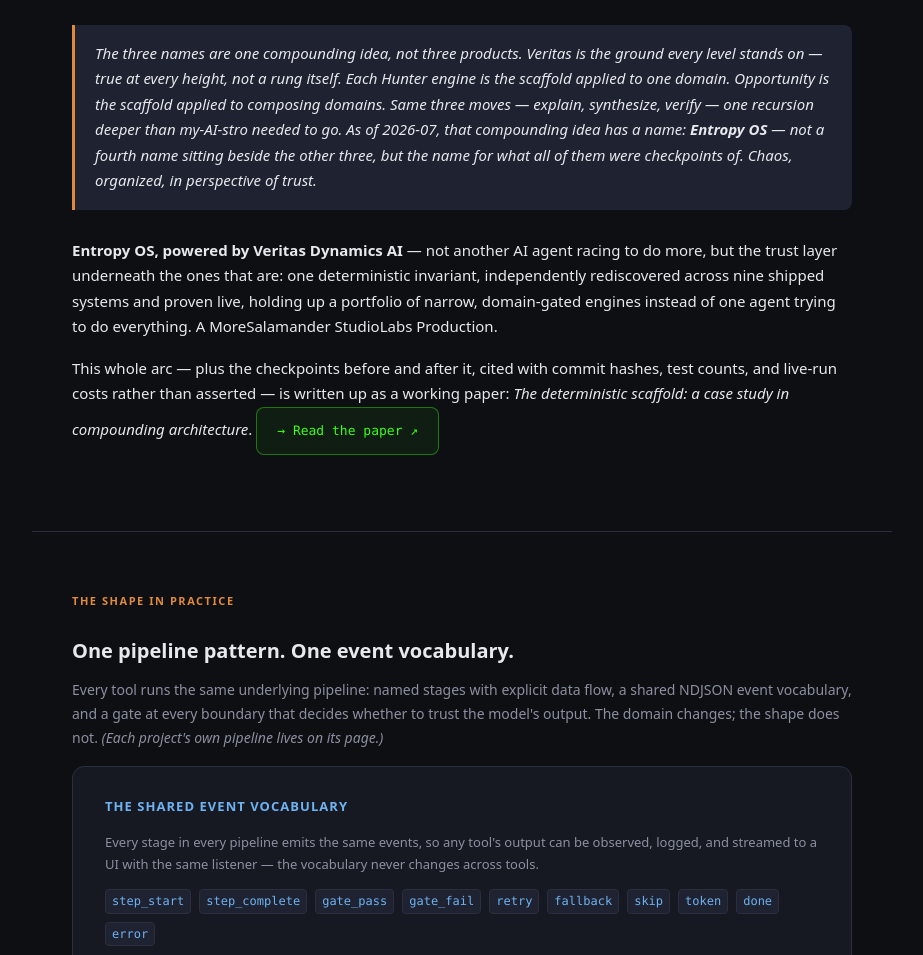
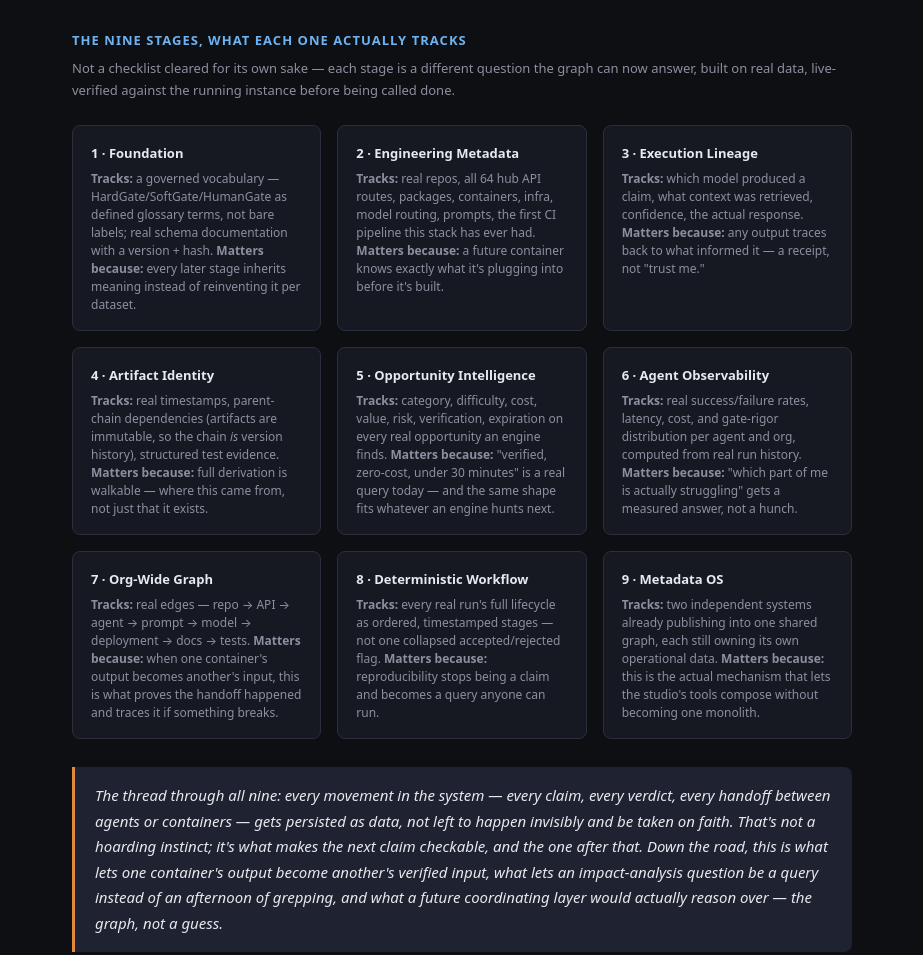
Before and after one commit to MoreSalamander/MoreSalamander.github.io, a plain HTML site: page index.html in a window 1280 px wide. Shown: the part 6066-7021 px from the top of the page, without its empty margins (178-1101 px from the left). Drawn offline with Linux system fonts and the light colour scheme.

Commit message:
Expand the DataHub section: what each of the nine stages actually tracks
The stage list was just nine code-chip tags with no explanation — adds
a 9-card breakdown (Tracks: / Matters because:) grounded in the real
build, not restating the architecture in the abstract: governed
vocabulary, the 64-route engineering graph, execution lineage back to
which model and what context, immutable artifacts' parent chain as
version history, the opportunity attribute set that makes the vision's
example queries real, per-agent observability from real run history,
the real cross-entity graph, full run lifecycles instead of a collapsed
boolean, two independent systems in one shared graph.

Closing rule makes the unifying thread explicit: every movement in the
system — every claim, verdict, and handoff — gets persisted as data,
not left invisible. That's the actual justification for the depth: it's
what lets one container's output become another's verified input, what
turns impact analysis into a query instead of an afternoon of grepping,
and what any future coordinating layer would reason over — the graph,
not a guess.

```diff
--- a/index.html
+++ b/index.html
@@ -567,6 +567,79 @@
     </div>
   </div>
 
+  <h4 style="margin:32px 0 6px;color:var(--accent2)">The nine stages, what each one actually tracks</h4>
+  <p style="font-size:13px;color:var(--muted);margin-bottom:20px">
+    Not a checklist cleared for its own sake — each stage is a different question the graph can
+    now answer, built on real data, live-verified against the running instance before being
+    called done.
+  </p>
+  <div class="principles" style="grid-template-columns:1fr 1fr 1fr">
+    <div class="principle">
+      <div class="pt">1 · Foundation</div>
+      <p><b>Tracks:</b> a governed vocabulary — HardGate/SoftGate/HumanGate as defined glossary
+      terms, not bare labels; real schema documentation with a version + hash. <b>Matters
+      because:</b> every later stage inherits meaning instead of reinventing it per dataset.</p>
+    </div>
+    <div class="principle">
+      <div class="pt">2 · Engineering Metadata</div>
+      <p><b>Tracks:</b> real repos, all 64 hub API routes, packages, containers, infra, model
+      routing, prompts, the first CI pipeline this stack has ever had. <b>Matters because:</b> a
+      future container knows exactly what it's plugging into before it's built.</p>
+    </div>
+    <div class="principle">
+      <div class="pt">3 · Execution Lineage</div>
+      <p><b>Tracks:</b> which model produced a claim, what context was retrieved, confidence, the
+      actual response. <b>Matters because:</b> any output traces back to what informed it — a
+      receipt, not "trust me."</p>
+    </div>
+    <div class="principle">
+      <div class="pt">4 · Artifact Identity</div>
+      <p><b>Tracks:</b> real timestamps, parent-chain dependencies (artifacts are immutable, so
+      the chain <em>is</em> version history), structured test evidence. <b>Matters because:</b>
+      full derivation is walkable — where this came from, not just that it exists.</p>
+    </div>
+    <div class="principle">
+      <div class="pt">5 · Opportunity Intelligence</div>
+      <p><b>Tracks:</b> category, difficulty, cost, value, risk, verification, expiration on
+      every real opportunity an engine finds. <b>Matters because:</b> "verified, zero-cost, under
+      30 minutes" is a real query today — and the same shape fits whatever an engine hunts next.</p>
+    </div>
+    <div class="principle">
+      <div class="pt">6 · Agent Observability</div>
+      <p><b>Tracks:</b> real success/failure rates, latency, cost, and gate-rigor distribution
+      per agent and org, computed from real run history. <b>Matters because:</b> "which part of
+      me is actually struggling" gets a measured answer, not a hunch.</p>
+    </div>
+    <div class="principle">
+      <div class="pt">7 · Org-Wide Graph</div>
+      <p><b>Tracks:</b> real edges — repo → API → agent → prompt → model → deployment → docs →
+      tests. <b>Matters because:</b> when one container's output becomes another's input, this is
+      what proves the handoff happened and traces it if something breaks.</p>
+    </div>
+    <div class="principle">
+      <div class="pt">8 · Deterministic Workflow</div>
+      <p><b>Tracks:</b> every real run's full lifecycle as ordered, timestamped stages — not one
+      collapsed accepted/rejected flag. <b>Matters because:</b> reproducibility stops being a
+      claim and becomes a query anyone can run.</p>
+    </div>
+    <div class="principle">
+      <div class="pt">9 · Metadata OS</div>
+      <p><b>Tracks:</b> two independent systems already publishing into one shared graph, each
+      still owning its own operational data. <b>Matters because:</b> this is the actual mechanism
+      that lets the studio's tools compose without becoming one monolith.</p>
+    </div>
+  </div>
+
+  <div class="rule">
+    The thread through all nine: every movement in the system — every claim, every verdict,
+    every handoff between agents or containers — gets persisted as data, not left to happen
+    invisibly and be taken on faith. That's not a hoarding instinct; it's what makes the next
+    claim checkable, and the one after that. Down the road, this is what lets one container's
+    output become another's verified input, what lets an impact-analysis question be a query
+    instead of an afternoon of grepping, and what a future coordinating layer would actually
+    reason over — the graph, not a guess.
+  </div>
+
   <div class="rule">
     The three names are one compounding idea, not three products. Veritas is
     the ground every level stands on — true at every height, not a rung
```
